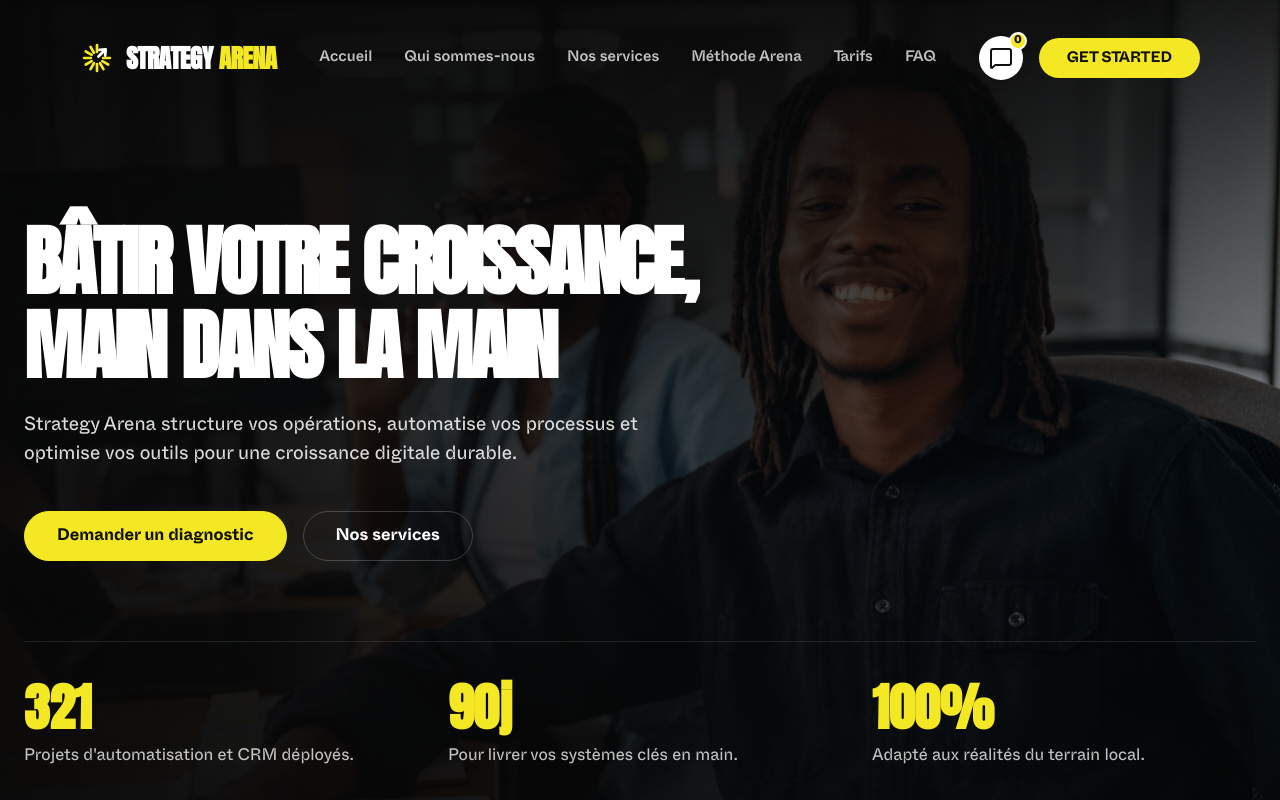
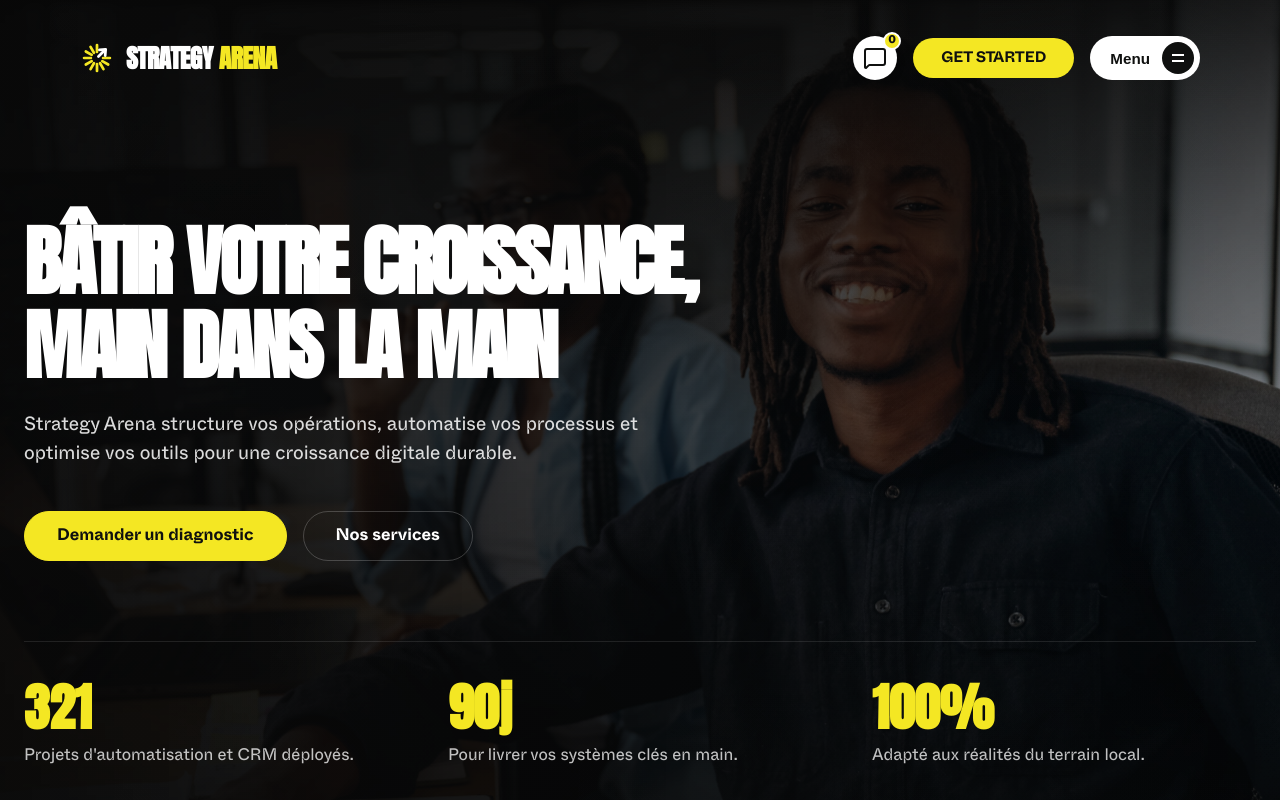
Before and after one commit to Talesman-index/ARENA, a website: page index.html in a window 1280 px wide. Shown: the top 800 px of the page. Drawn offline with nearby package versions, Linux system fonts and the light colour scheme.

Commit message:
revert: remove horizontal desktop nav menu, restore hamburger always visible

```diff
--- a/index.css
+++ b/index.css
@@ -222,45 +222,6 @@ a {
     gap: 16px;
 }
 
-.nav-menu-desktop {
-    display: flex;
-    align-items: center;
-    gap: 32px;
-}
-
-.nav-link-desktop {
-    position: relative;
-    font-family: var(--font-body);
-    font-weight: 500;
-    font-size: 0.95rem;
-    color: rgba(255, 255, 255, 0.75);
-    text-decoration: none;
-    transition: var(--transition-smooth);
-    padding: 6px 0;
-}
-
-.nav-link-desktop:hover {
-    color: #FFFFFF;
-}
-
-.nav-link-desktop::after {
-    content: '';
-    position: absolute;
-    bottom: 0;
-    left: 0;
-    width: 100%;
-    height: 2px;
-    background-color: var(--primary-color);
-    transform: scaleX(0);
-    transform-origin: right;
-    transition: transform 0.3s cubic-bezier(0.25, 0.8, 0.25, 1);
-}
-
-.nav-link-desktop:hover::after {
-    transform: scaleX(1);
-    transform-origin: left;
-}
-
 /* Chat bubble icon in header */
 .navbar-chat-circle {
     background-color: #FFFFFF;
@@ -331,7 +292,7 @@ a {
 .menu-trigger {
     background-color: #FFFFFF;
     color: #0F100F;
-    display: none; /* Hide on desktop */
+    display: flex;
     align-items: center;
     gap: 12px;
     padding: 6px 6px 6px 20px;
@@ -2807,12 +2768,6 @@ a {
         padding-left: 0;
         order: -1; /* Display links above brand details on mobile */
     }
-    .nav-menu-desktop {
-        display: none;
-    }
-    .menu-trigger {
-        display: flex;
-    }
 
 }
 
--- a/index.html
+++ b/index.html
@@ -40,16 +40,6 @@
                 </svg>
                 <span class="logo-text">STRATEGY <span class="highlight">ARENA</span></span>
             </a>
-
-            <!-- Desktop Horizontal Navigation Menu -->
-            <nav class="nav-menu-desktop">
-                <a href="#hero" class="nav-link-desktop">Accueil</a>
-                <a href="#about" class="nav-link-desktop">Qui sommes-nous</a>
-                <a href="#services" class="nav-link-desktop">Nos services</a>
-                <a href="#methodology" class="nav-link-desktop">Méthode Arena</a>
-                <a href="#pricing" class="nav-link-desktop">Tarifs</a>
-                <a href="#faq" class="nav-link-desktop">FAQ</a>
-            </nav>
 
             <div class="nav-actions">
                 <!-- Circular Icon with bubble count -->
```
